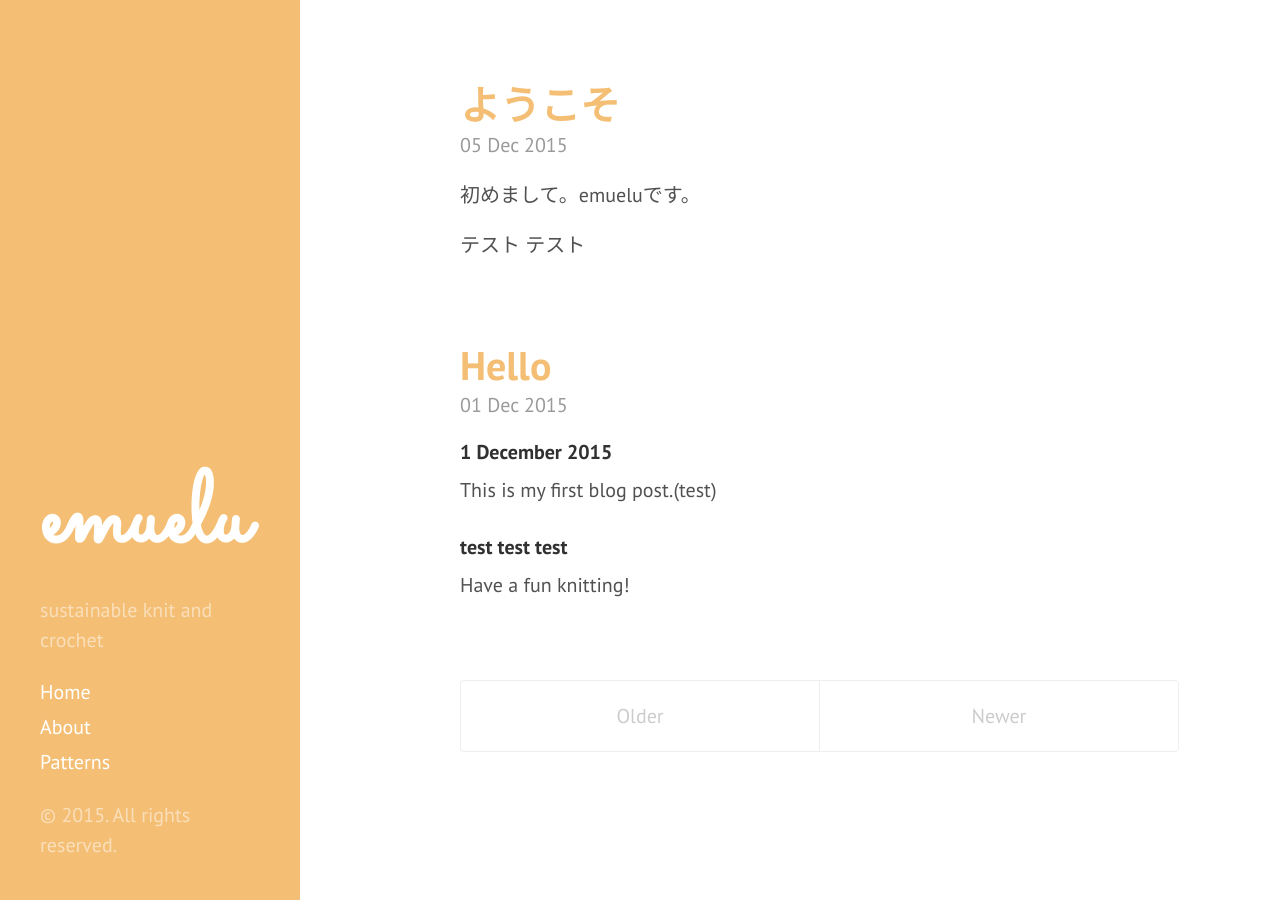
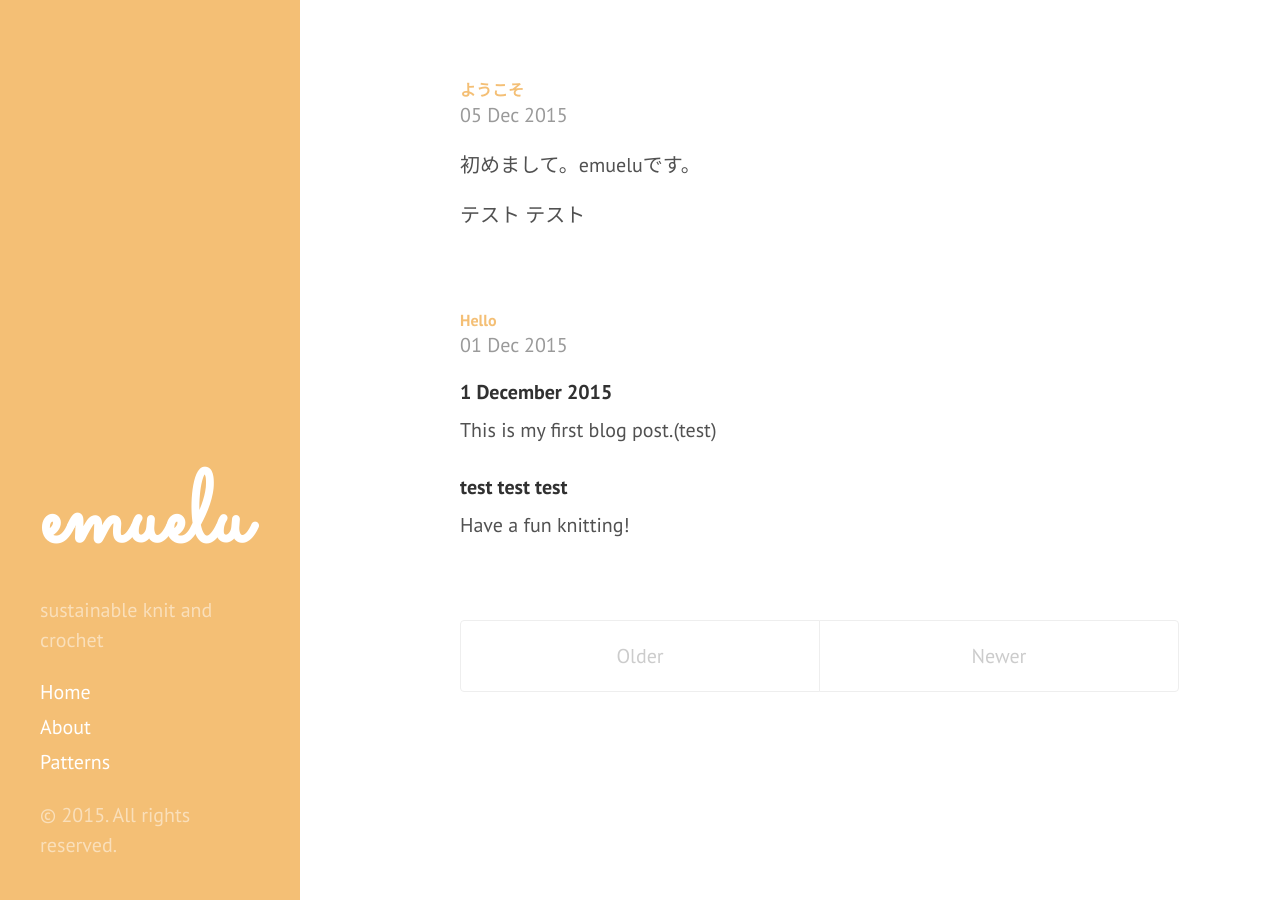
Before and after one commit to mamilaugesen/emuelu.github.io, a Jekyll site: the page built from index.html, in a window 1280 px wide. Built offline with Jekyll 4.4.1, drawn with Linux system fonts in a browser that asks for light colours; Markdown is read by kramdown in place of the engine named in the settings; the list of posts is cut into pages by our own code; a style sheet for code colours, icons or effects is not loaded.

Commit message:
Updated poole.css

```diff
--- a/public/css/poole.css
+++ b/public/css/poole.css
@@ -88,7 +88,7 @@ h1, h2, h3, h4, h5, h6 {
   text-rendering: optimizeLegibility;
 }
 h1 {
-  font-size: １.5rem;
+  font-size: 0.8em;
 }
 h2 {
   margin-top: 1rem;
```
